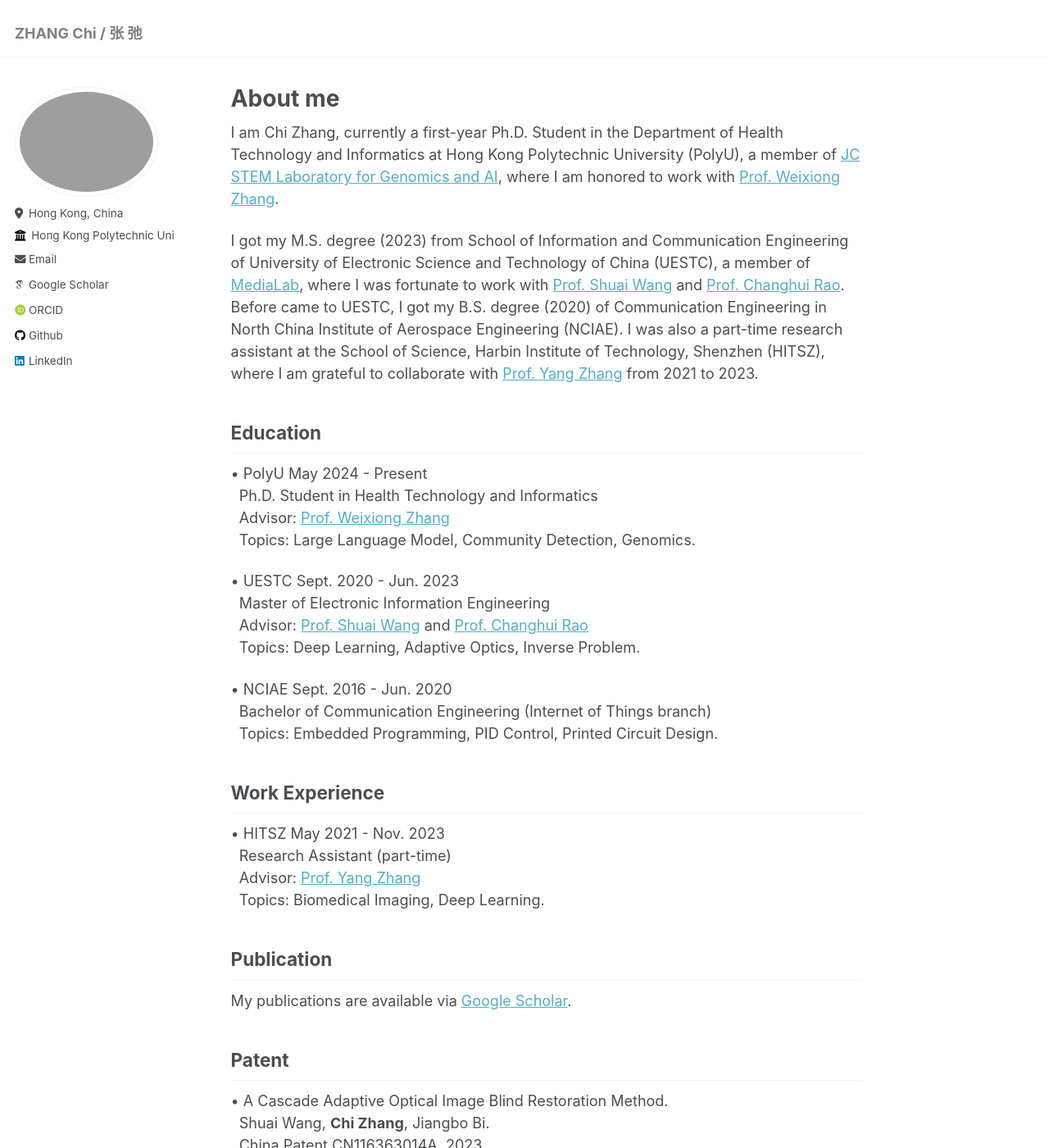
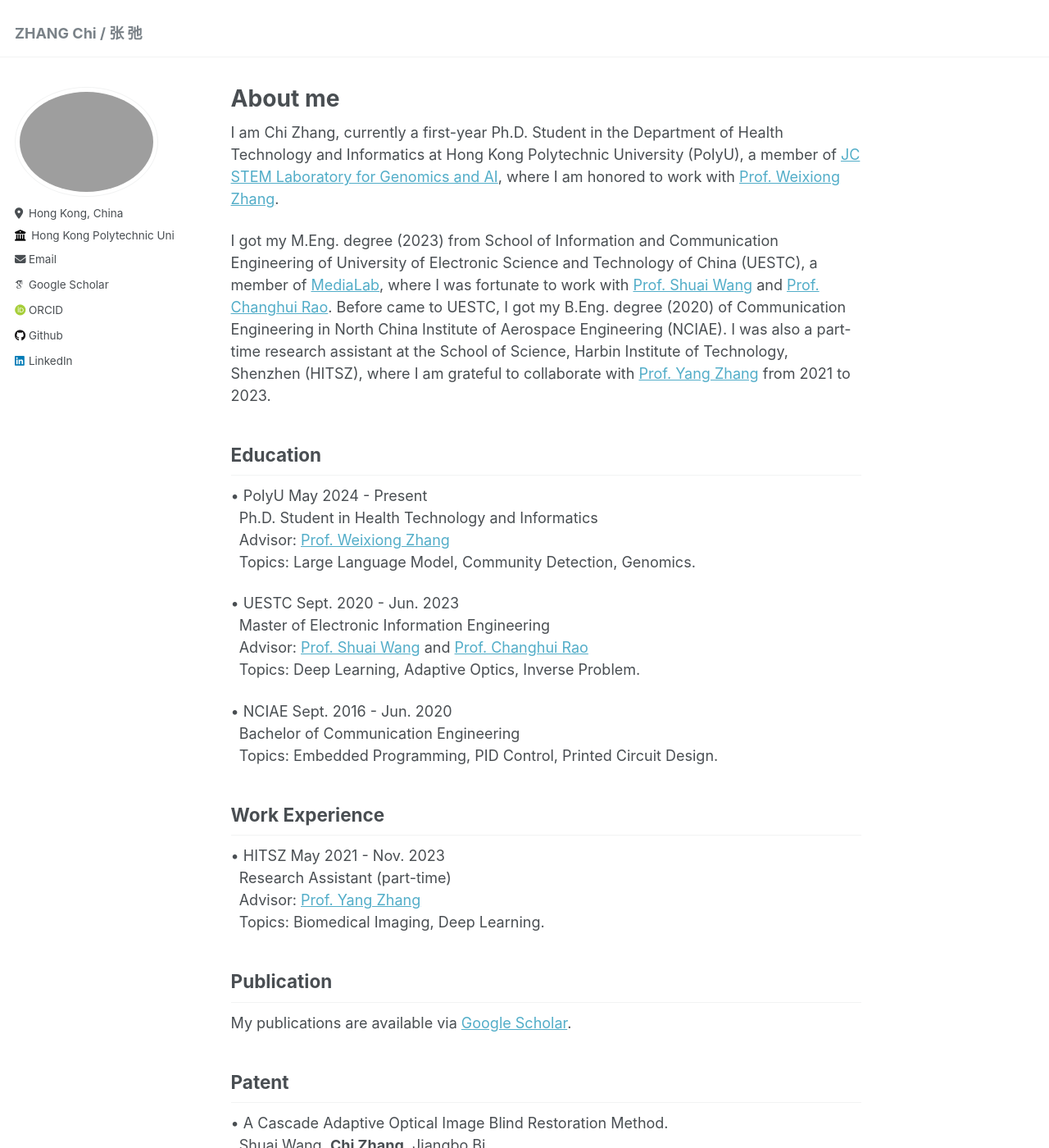
Before and after one commit to mrchasezhang/mrchasezhang.github.io, a Jekyll site: the page built from _pages/about.md, in a window 1280 px wide and 1400 px high. Shown: the whole window at 82% size. Built offline with Jekyll 4.4.1, drawn with Linux system fonts in a browser that asks for light colours; some web fonts are replaced.

Commit message:
Update about.md

```diff
--- a/_pages/about.md
+++ b/_pages/about.md
@@ -10,7 +10,7 @@ redirect_from:
 
 I am Chi Zhang, currently a first-year Ph.D. Student in the Department of Health Technology and Informatics at Hong Kong Polytechnic University (PolyU), a member of [JC STEM Laboratory for Genomics and AI](https://genomicmedicine.github.io/site/#/), where I am honored to work with [Prof. Weixiong Zhang](https://www.polyu.edu.hk/hti/people/academic-staff/prof-zhang-weixiong/).
 
-I got my M.S. degree (2023) from School of Information and Communication Engineering of University of Electronic Science and Technology of China (UESTC), a member of [MediaLab](https://medialab.uestc.edu.cn/), where I was fortunate to work with [Prof. Shuai Wang](https://faculty.uestc.edu.cn/wangshuai/zh_CN/index.htm) and [Prof. Changhui Rao](https://people.ucas.ac.cn/~chrao). Before came to UESTC, I got my B.S. degree (2020) of Communication Engineering in North China Institute of Aerospace Engineering (NCIAE). I was also a part-time research assistant at the School of Science, Harbin Institute of Technology, Shenzhen (HITSZ), where I am grateful to collaborate with [Prof. Yang Zhang](https://faculty.hitsz.edu.cn/zhangyang) from 2021 to 2023.
+I got my M.Eng. degree (2023) from School of Information and Communication Engineering of University of Electronic Science and Technology of China (UESTC), a member of [MediaLab](https://medialab.uestc.edu.cn/), where I was fortunate to work with [Prof. Shuai Wang](https://faculty.uestc.edu.cn/wangshuai/zh_CN/index.htm) and [Prof. Changhui Rao](https://people.ucas.ac.cn/~chrao). Before came to UESTC, I got my B.Eng. degree (2020) of Communication Engineering in North China Institute of Aerospace Engineering (NCIAE). I was also a part-time research assistant at the School of Science, Harbin Institute of Technology, Shenzhen (HITSZ), where I am grateful to collaborate with [Prof. Yang Zhang](https://faculty.hitsz.edu.cn/zhangyang) from 2021 to 2023.
 
 
 ## Education
@@ -25,7 +25,7 @@ I got my M.S. degree (2023) from School of Information and Communication Enginee
 &nbsp; Topics: Deep Learning, Adaptive Optics, Inverse Problem.
 
 • NCIAE  Sept. 2016 - Jun. 2020
-&nbsp;  Bachelor of Communication Engineering (Internet of Things branch)
+&nbsp;  Bachelor of Communication Engineering
 &nbsp; Topics: Embedded Programming, PID Control, Printed Circuit Design.
 
 ## Work Experience
```
